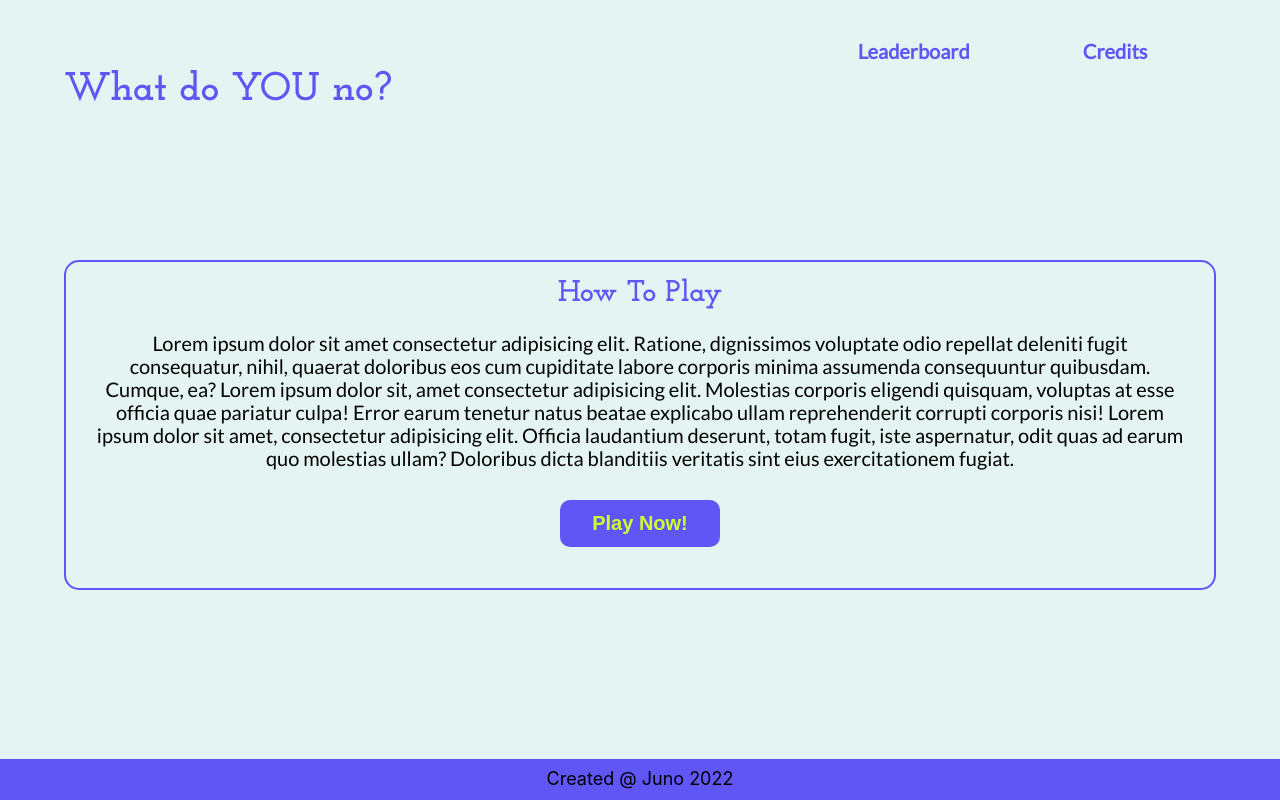
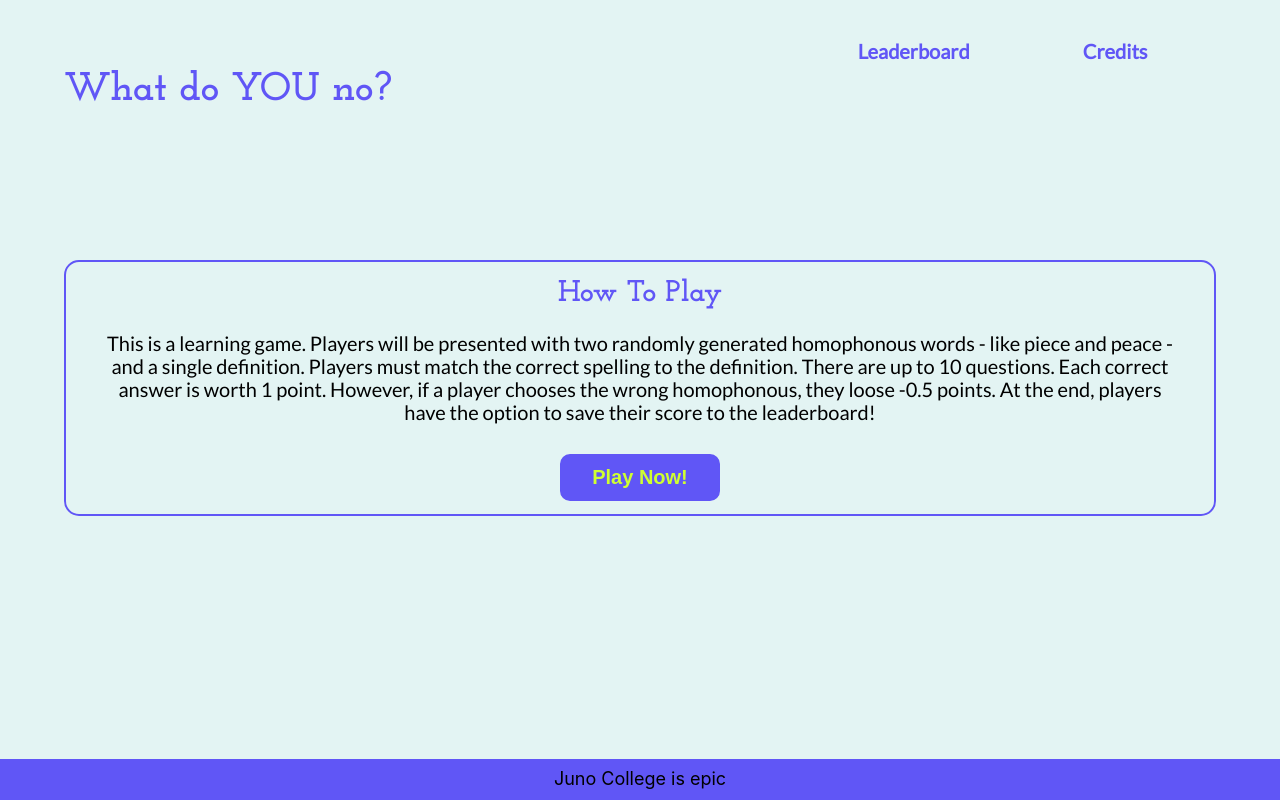
Before and after one commit to matsmckay/whatchaKnoHuh, a React (Create React App) app: page / in a window 1280 px wide. Built offline with nearby package versions, Linux system fonts and the light colour scheme.

Commit message:
added some styles

```diff
--- a/src/HomeStyles.css
+++ b/src/HomeStyles.css
@@ -45,11 +45,13 @@
     text-align: center;
 }
 
-.howToPlay div {
+.howToFlex {
+    display: flex;
+    flex-direction: column;
     margin-top: 180px;
     border: 2px solid #6056f6;
     border-radius: 15px;
-    height: 330px;
+    height:fit-content;
 }
 
 p {
@@ -70,12 +72,24 @@
     font-weight: bold;
 }
 
+.play:hover,
+.play:focus {
+    cursor: pointer;
+    transition: all 0.3s ease;
+    transition: all 0.3s ease;
+    background-color: #cfff31;
+    color: #6056f6;
+}
+
+.btnDiv {
+    height: 70px;
+}
+
 
 footer {
     text-align: center;
     margin-top: 212px;
     padding: 10px;
-    /* border-top: black 2px solid ; */
     background-color: #6056f6;
     font-size: 0.9rem;
     position: fixed;
--- a/src/Routes/Home.js
+++ b/src/Routes/Home.js
@@ -6,24 +6,21 @@
         <>
             <div className='wrapper'>
                 <section className='howToPlay'>
-                    <div>
+                    <div className='howToFlex'>
                         <h2>How To Play</h2>
                         <p>
-                            Lorem ipsum dolor sit amet consectetur adipisicing elit. Ratione, dignissimos voluptate odio repellat deleniti fugit consequatur, nihil, quaerat doloribus eos cum cupiditate labore corporis minima assumenda consequuntur quibusdam. Cumque, ea?
-                            Lorem ipsum dolor sit, amet consectetur adipisicing elit. Molestias corporis eligendi quisquam, voluptas at esse officia quae pariatur culpa! Error earum tenetur natus beatae explicabo ullam reprehenderit corrupti corporis nisi!
-                            Lorem ipsum dolor sit amet, consectetur adipisicing elit. Officia laudantium deserunt, totam fugit, iste aspernatur, odit quas ad earum quo molestias ullam? Doloribus dicta blanditiis veritatis sint eius exercitationem fugiat.
+                        This is a learning game. Players will be presented with two randomly generated homophonous words - like piece and peace - and a single definition. Players must match the correct spelling to the definition.
+                        There are up to 10 questions. Each correct answer is worth 1 point. However, if a player chooses the wrong homophonous, they loose -0.5 points.
+                        At the end, players have the option to save their score to the leaderboard!
                         </p>
-                        <button className='play'>
-                            <Link to="/GamePage">Play Now!</Link>
-                        </button>
+                        <div className='btnDiv'>
+                            <button className='play'>
+                                <Link to="/GamePage">Play Now!</Link>
+                            </button>
+                        </div>
                     </div>
                 </section>
             </div>
-            <footer>
-                <div className='wrapper'>
-                    Created @ Juno 2022
-                </div>
-            </footer>
         </>
 
     )
```
Also changed, not shown: src/hooks/useApi.js (added, +49 -0 lines).
